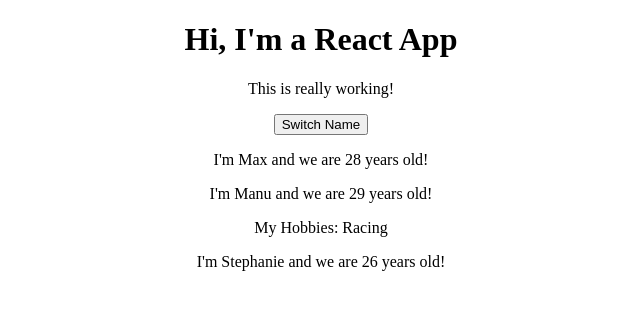
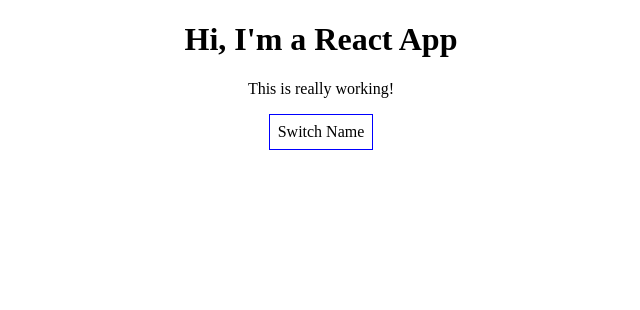
Before and after one commit to Onas-2000/learn-react, a React (Create React App) app: page / in a window 1280 px wide. Shown: the top 310 px of the page, without its empty margins (319-959 px from the left). Built offline with nearby package versions, Linux system fonts and the light colour scheme.

Commit message:
Updated my code and rendered content condition using the power of JSX

```diff
--- a/src/App.js
+++ b/src/App.js
@@ -20,20 +20,43 @@
         { name: newName, age: 28 },
         { name: 'Manu', age: 29 },
         { name: 'Stephanie', age: 27 }
-      ]
+      ],
+      otherState: 'some other value',
+      showPersons: false
     });
   };
 
+
+ togglePersonsHandler = () => {
+   const doesShow = this.state.showPersons;
+   this.setState({showPersons: !doesShow});
+ }
+
   render() {
+   const style = {
+    backgroundColor: 'white',
+    font: 'inherit',
+    border: '1px solid blue',
+    padding: '8px',
+    cursor: 'pointer'
+   }
+
+
+
+
     return (
       <div className="App">
         <h1>Hi, I'm a React App</h1>
         <p>This is really working!</p>
         {/* Pass 'Maximilian' as a parameter to switchNameHandler */}
-        <button onClick={this.switchNameHandler.bind(this, 'Maximilian')}>Switch Name</button>
+        <button
+        style = {style}
+        onClick={this.togglePersonsHandler}>Switch Name</button>
 
         {/* Render Person components */}
-        <Person
+    {this.state.showPersons ?
+    <div>
+    <Person
           name={this.state.persons[0].name}
           age={this.state.persons[0].age}
         />
@@ -48,6 +71,9 @@
           name={this.state.persons[2].name}
           age={this.state.persons[2].age}
         />
+
+    </div> : null
+    }
       </div>
     );
   }
```
